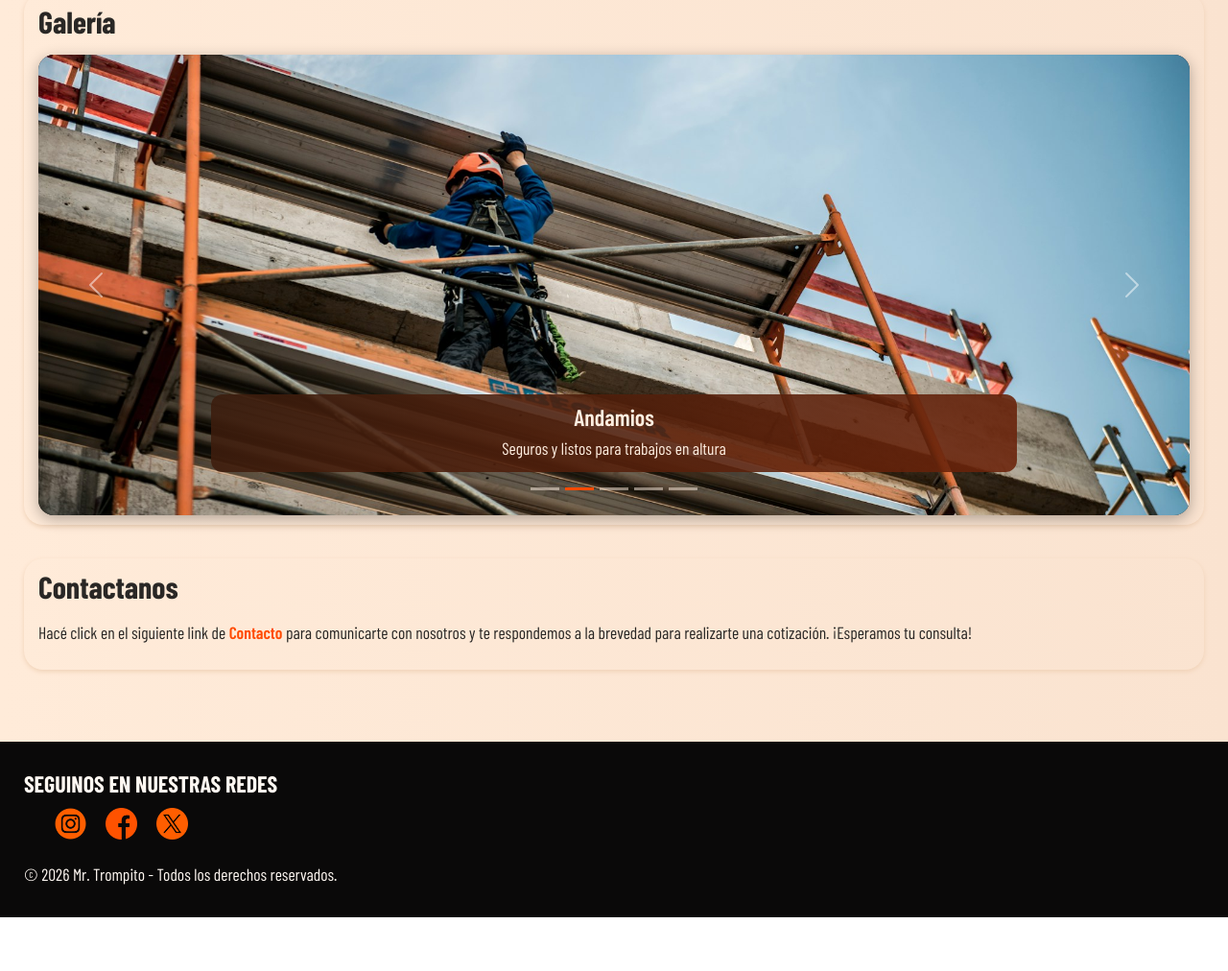
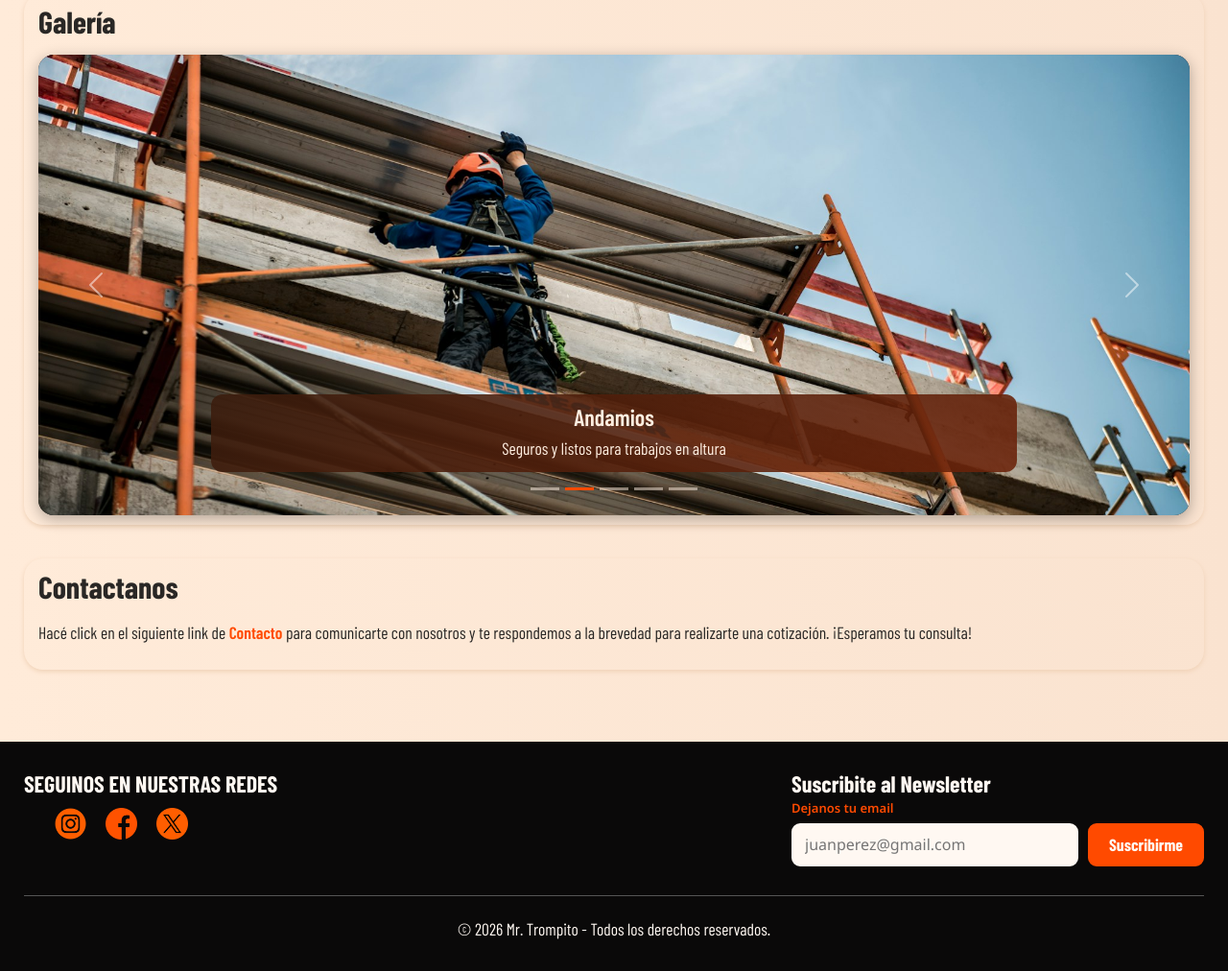
Before and after one commit to agxs-tomassini/Mr-Trompito---Etapa-2, a plain HTML site: page index.html in a window 1280 px wide. Shown: the part 1204-2216 px from the top of the page at 96% size. Before the commit the page ends 2160 px from the top, so only its background shows below. Drawn offline with nearby package versions, Linux system fonts and the light colour scheme; a web font is replaced by a local one.

Commit message:
se mejoró el footer y el newsletter

```diff
--- a/css/styles.css
+++ b/css/styles.css
@@ -707,8 +707,8 @@ footer .newsletter{
     color: #FFF8F2;
     cursor: pointer;
     font-family: "Barlow Condensed", sans-serif;
-    font-size: 1.2rem;
-    font-weight: 700;
+    font-size: 1.1rem;
+    font-weight:700;
     padding: 6px 20px;
     transition: background-color 0.3s ease,
                 border-color 0.3s ease,
@@ -1185,3 +1185,91 @@ footer .newsletter{
     padding: 9px 16px;
     font-size: 1.1rem;
 }
+
+
+/* =============================
+   FOOTER - GRID Y FLEXBOX
+   ============================= */
+
+/* Mobile First */
+footer{
+    display: grid;
+    grid-template-columns: 1fr;
+    gap: 30px;
+    padding: 30px 25px;
+}
+
+/* Redes sociales */
+.footer-redes{
+    display: flex;
+    flex-direction: column;
+    align-items: flex-start;
+    gap: 15px;
+}
+
+.footer-redes ul{
+    display: flex;
+    align-items: center;
+    gap: 20px;
+    list-style: none;
+    padding: 0;
+    margin: 0;
+}
+
+/* Newsletter */
+footer .newsletter{
+    width: 100%;
+    margin: 0;
+    padding: 0;
+    background: transparent;
+    box-shadow: none;
+    font-size: 13px;
+    color: #FF4A00;
+}
+
+footer .formulario-newsletter{
+    width: 100%;
+}
+
+footer .newsletter-campos{
+    display: flex;
+    flex-wrap: wrap;
+    align-items: center;
+    gap: 10px;
+}
+
+footer .newsletter-campos input[type="email"]{
+    flex: 1 1 220px;
+    min-width: 0;
+    max-width: 360px;
+}
+
+/* Derechos de autor */
+.footer-copyright{
+    grid-column: 1 / -1;
+    width: 100%;
+    margin: 0;
+    padding-top: 20px;
+    border-top: 1px solid #555555;
+    text-align: center;
+}
+
+/* =============================
+   FOOTER - ESCRITORIO
+   ============================= */
+
+@media (min-width: 992px){
+
+    footer{
+        grid-template-columns: repeat(2, minmax(0, 1fr));
+        column-gap: 40px;
+        align-items: start;
+    }
+
+    footer .newsletter{
+        width: 100%;
+        max-width: 430px;
+        justify-self: end;
+    }
+
+}
--- a/index.html
+++ b/index.html
@@ -63,7 +63,6 @@
                 <p>Lorem ipsum dolor, sit amet consectetur adipisicing elit. Itaque qui, placeat odio sunt eum beatae amet architecto ipsum assumenda. Voluptate amet officiis inventore enim, quo itaque deleniti voluptas nemo tempore?
                     Lorem ipsum, dolor sit amet consectetur adipisicing elit. Voluptate est possimus obcaecati accusantium eius quia fugit voluptatum culpa dolorum, exercitationem commodi et iste aut mollitia magnam blanditiis quo maiores nesciunt.
                 </p>
-
             </div>
             <figure class="imagen-maquinaria-inicio">
                 <img src="./assets/Hormigonera.jpg" alt="Hormigonera eléctrica color naranja lista para ser utilizada para mezclar material">
@@ -74,7 +73,6 @@
     <section>
         <h2>Galería</h2>
         <div id="carouselGaleria" class="carousel slide carousel-fade galeria-carousel" data-bs-ride="carousel" data-bs-interval="4000" aria-label="Galería de maquinaria y servicios">
-
             <div class="carousel-indicators">
                 <button type="button" data-bs-target="#carouselGaleria" data-bs-slide-to="0" class="active" aria-current="true" aria-label="Hormigonera"></button>
                 <button type="button" data-bs-target="#carouselGaleria" data-bs-slide-to="1" aria-label="Andamios"></button>
@@ -82,7 +80,6 @@
                 <button type="button" data-bs-target="#carouselGaleria" data-bs-slide-to="3" aria-label="Martillo mecánico"></button>
                 <button type="button" data-bs-target="#carouselGaleria" data-bs-slide-to="4" aria-label="Mudanzas"></button>
             </div>
-
             <div class="carousel-inner">
                 <div class="carousel-item active">
                     <img src="./assets/Hormigonera.jpg" class="d-block w-100" alt="Hormigonera eléctrica color naranja lista para mezclar material">
@@ -120,7 +117,6 @@
                     </div>
                 </div>
             </div>
-
             <button class="carousel-control-prev" type="button" data-bs-target="#carouselGaleria" data-bs-slide="prev">
                 <span class="carousel-control-prev-icon" aria-hidden="true"></span>
                 <span class="visually-hidden">Anterior</span>
@@ -142,22 +138,36 @@
         <ul>
             <li>
                 <a href="https://instagram.com/" target="_blank" rel="noopener noreferrer" class="linkFooter">
-                    <img src="./assets/Instagram.png" alt="Instagram" class="logoRedes">
+                    <img src="./assets/instagram.png" alt="Instagram" class="logoRedes">
                 </a>
             </li>
             <li>
                 <a href="https://facebook.com/" target="_blank" rel="noopener noreferrer" class="linkFooter">
-                    <img src="./assets/Facebook.png" alt="Facebook" class="logoRedes">
+                    <img src="./assets/facebook.png" alt="Facebook" class="logoRedes">
                 </a>
             </li>
             <li>
                 <a href="https://x.com" target="_blank" rel="noopener noreferrer" class="linkFooter">
-                    <img src="./assets/X.png" alt="X (Ex Twitter)" class="logoRedes">
+                    <img src="./assets/x.png" alt="X (Ex Twitter)" class="logoRedes">
                 </a>
             </li>
         </ul>
         </nav>
-        <p>&copy; 2026 Mr. Trompito - Todos los derechos reservados.</p>
+                <!-- NEWSLETTER -->
+        <section class="newsletter">
+            <h2>Suscribite al Newsletter</h2>
+            <form action="#" method="post" class="formulario-newsletter">
+                <label for="emailNewsletter">Dejanos tu email</label>
+                <div class="newsletter-campos">
+                    <input type="email" id="emailNewsletter" name="email" placeholder="juanperez@gmail.com" required>
+                    <input type="submit" value="Suscribirme">
+                </div>
+            </form>
+        </section>
+
+        <p class="footer-copyright">
+            &copy; 2026 Mr. Trompito - Todos los derechos reservados.
+        </p>
     </footer>
         <a class="wsp-flotante" href="https://wa.me/5491123345678?text=Hola%20Mr.%20Trompito!%20Quiero%20cotizar%20un%20servicio" target="_blank" rel="noopener noreferrer" aria-label="Cotizá por WhatsApp" title="Cotizá por WhatsApp">
             <i class="bi bi-whatsapp" aria-hidden="true"></i>
```
Also changed, not shown: pages/cotizador.html (+8 -34 lines), pages/faq.html (+15 -3 lines), pages/nosotros.html (+14 -4 lines), pages/servicios.html (+11 -7 lines).
